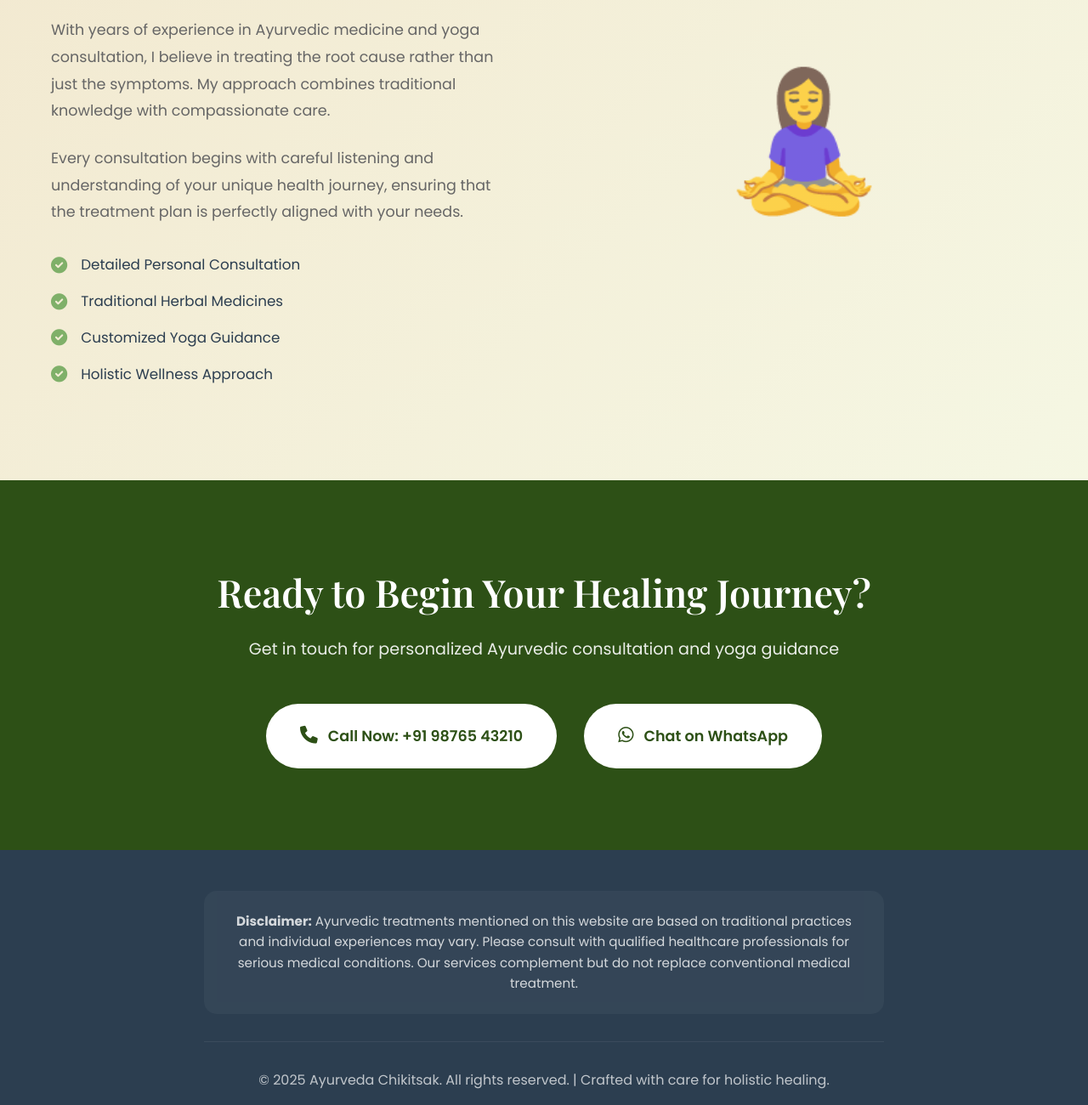
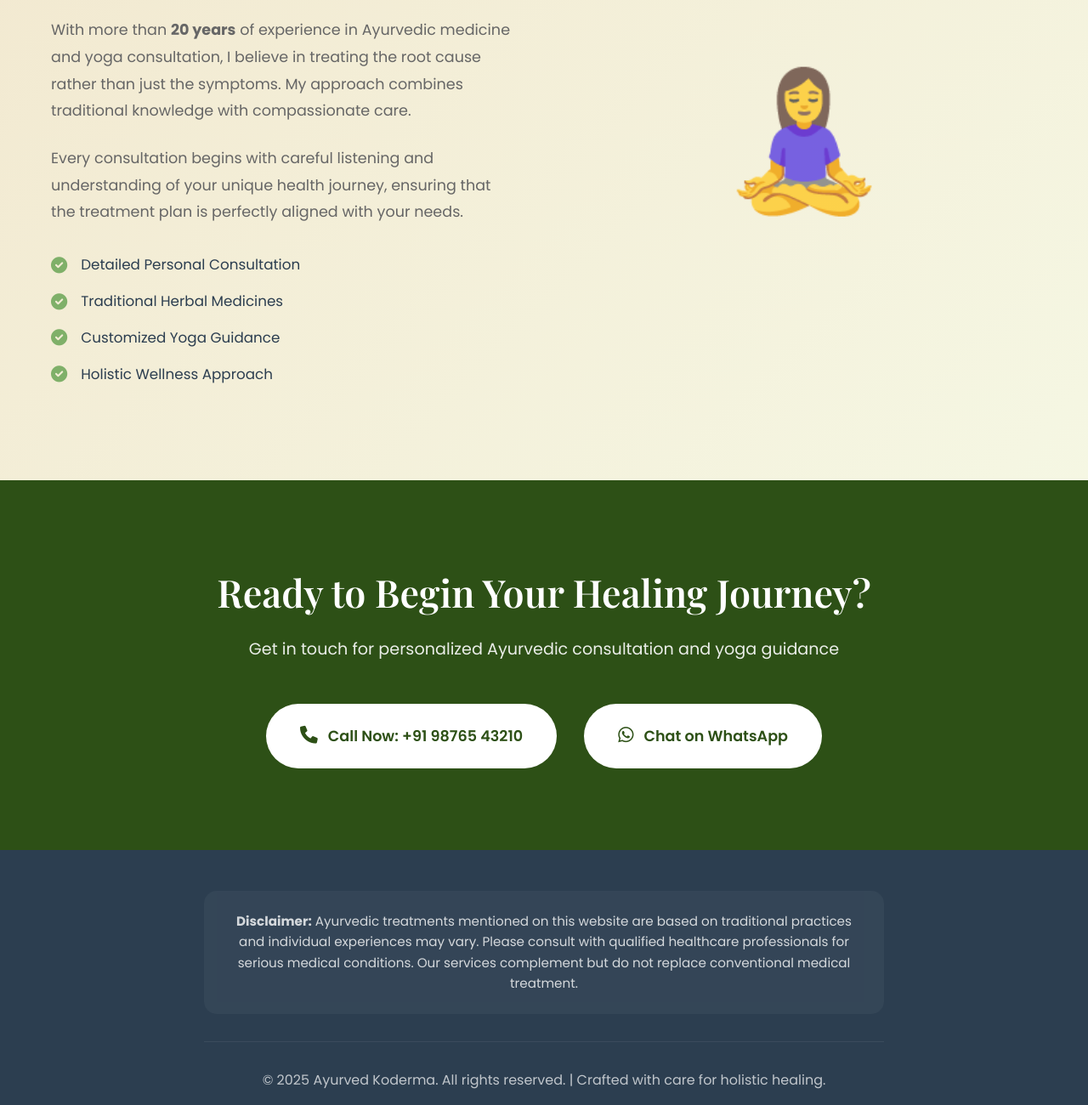
Before and after one commit to hemantmodii/ayurvedkoderma, a plain HTML site: page index.html in a window 1280 px wide. Shown: the part 1870-3170 px from the top of the page at 85% size. Drawn offline with nearby package versions, Linux system fonts and the light colour scheme.

Commit message:
basic site complete

```diff
--- a/index.html
+++ b/index.html
@@ -92,7 +92,7 @@
             <div class="about-content">
                 <div class="about-text fade-in">
                     <h2>Personalized Care Through Ancient Wisdom</h2>
-                    <p>With years of experience in Ayurvedic medicine and yoga consultation, I believe in treating the root cause rather than just the symptoms. My approach combines traditional knowledge with compassionate care.</p>
+                    <p>With more than <b>20 years</b> of experience in Ayurvedic medicine and yoga consultation, I believe in treating the root cause rather than just the symptoms. My approach combines traditional knowledge with compassionate care.</p>
                     <p>Every consultation begins with careful listening and understanding of your unique health journey, ensuring that the treatment plan is perfectly aligned with your needs.</p>
                     <ul class="about-features">
                         <li><i class="fas fa-check-circle"></i> Detailed Personal Consultation</li>
@@ -134,7 +134,7 @@
                     <strong>Disclaimer:</strong> Ayurvedic treatments mentioned on this website are based on traditional practices and individual experiences may vary. Please consult with qualified healthcare professionals for serious medical conditions. Our services complement but do not replace conventional medical treatment.
                 </div>
                 <div class="copyright">
-                    <p>&copy; <span id="current-year"></span> Ayurveda Chikitsak. All rights reserved. | Crafted with care for holistic healing.</p>
+                    <p>&copy; <span id="current-year"></span> Ayurved Koderma. All rights reserved. | Crafted with care for holistic healing.</p>
                 </div>
             </div>
         </div>
```
